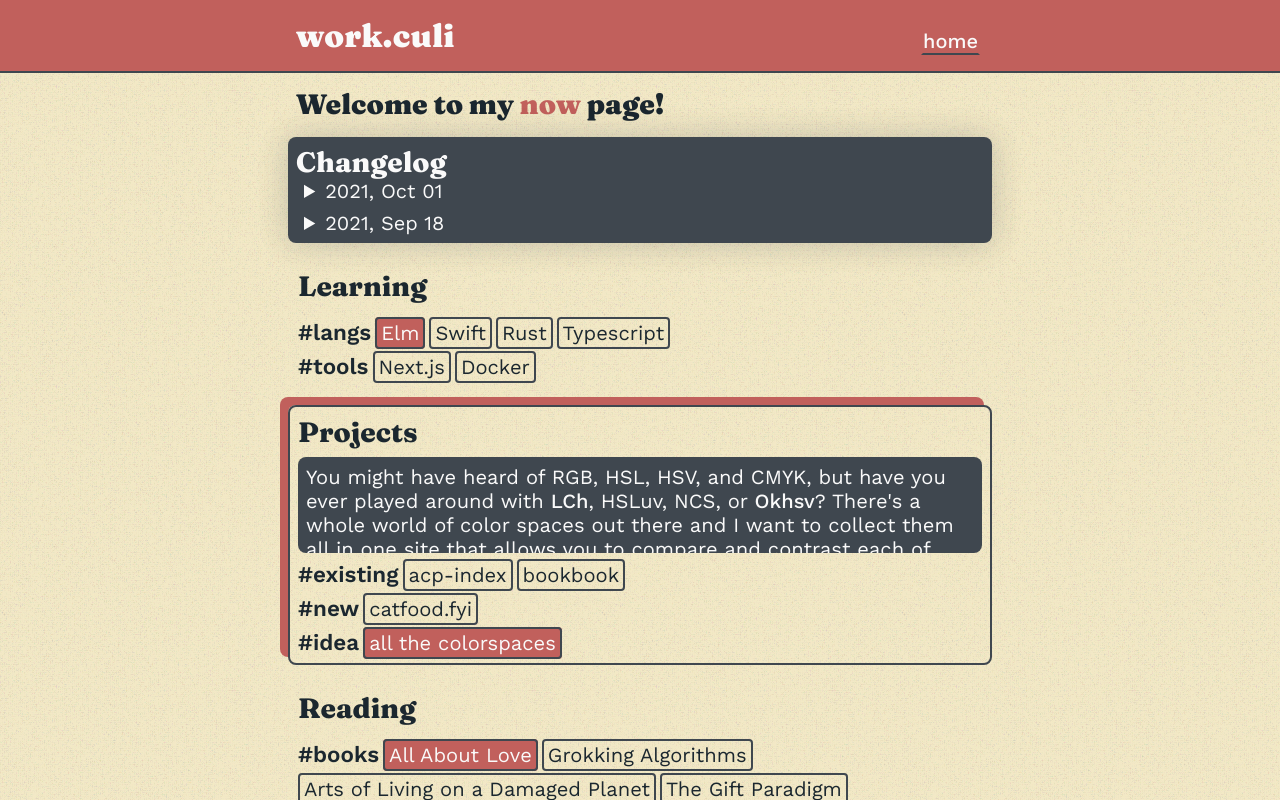
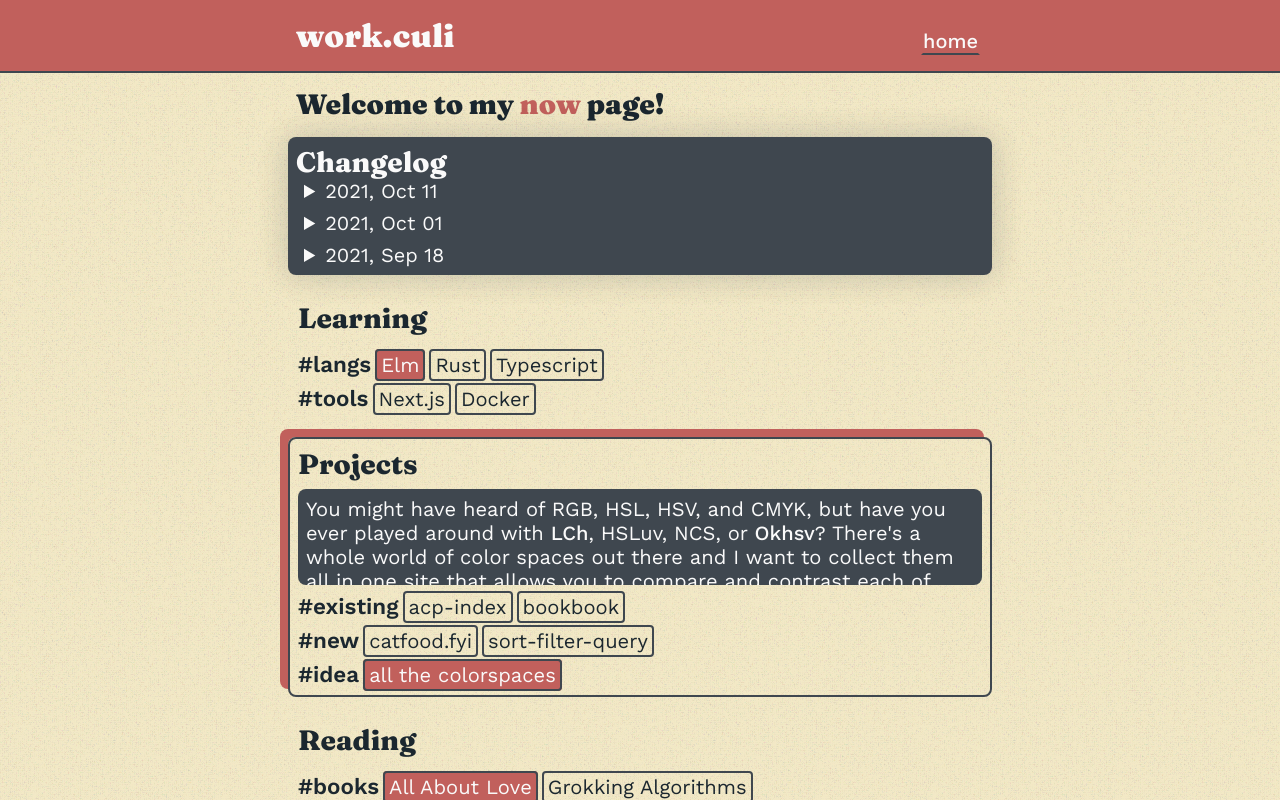
Before and after one commit to tif-calin/portfolio.culi.page, a React app: page /now in a window 1280 px wide. Shown: the top 800 px of the page. Built offline with nearby package versions, Linux system fonts and the light colour scheme.

Commit message:
update now page 21/oct11

```diff
--- a/src/components/now/NowPage.jsx
+++ b/src/components/now/NowPage.jsx
@@ -21,6 +21,13 @@ const NowPage = () => {
       <section className="changelog-page">
         <h2>Changelog</h2>
         <details>
+          <summary>2021, Oct 11</summary>
+          <ul>
+            <li>learning_tools_next.js</li>
+            <li>projects_new_sort-filter-query</li>
+          </ul>
+        </details>
+        <details>
           <summary>2021, Oct 01</summary>
           <ul>
             <span>learning_tools_next.js</span>
@@ -40,12 +47,12 @@ const NowPage = () => {
         lists={{
           langs: {
             Elm: <p>I'm in love with the design philosophy behind this project. I've been going through the Elm docs (which doubles as a tutorial) as well as exercises on <a href="https://exercism.org/tracks/elm" target="_blank" rel="noreferrer">exercism.org</a>.</p>,
-            Swift: <p>A friend of mine recently asked if I wanted to help them make a mood ring Apple Watch app. So I've been learning Swift.</p>,
+            // Swift: <p>A friend of mine recently asked if I wanted to help them make a mood ring Apple Watch app. So I've been learning Swift.</p>,
             Rust: <p>Rust is so in right now! It's a language I've wanted to learn for a long time and after going through this amazing introductory <a href="https://fasterthanli.me/articles/a-half-hour-to-learn-rust" target="_blank" rel="noreferrer">tutorial</a>, I got really motivated to dig in deeper. Soon I'll be able to <a href="https://github.com/ansuz/RIIR" target="_blank" rel="noreferrer">RIIR</a>!</p>,
             Typescript: <p>I've been practicing Typescript for a couple of months. I have a really solid understanding of Javascript and have experience with statically typed languages (Java and C++) so the basics were really easy to pick up.</p>
           },
           tools: {
-            'Next.js': <p>The Next.js docs have a great tutorial on their site for building a blog with Next. I'm working through that right now and I'm really impressed by Next so far.</p>,
+            'Next.js': <p>I just finished building the next.js blog that the docs have you build. I've converted it to Typescript and have started customizing it. I also wrote my first blog post and published the blog using Vercel to <a href="https://blog.culi.page/">blog.culi.page</a>. Right now I'm working on buiding some custom components I'd like to use for my blog posts (e.g. references, headings with anchors, etc) and am trying to figure out how to hack remark.js to let me use React components in markdown.</p>,
             Docker: <p>While in college, I wrote a Discord bot in Python to message our discord whenever the our student senate website was updated with a new bill. At some point I was trying to give the program to a friend who could run it 24/7 and he casually told me to "just put it in a Docker container." To this day, I'm still working on porting old Python projects into Docker containers. Right now I want to take some Python code I wrote to scrape website for catfood data for a project I'm working on (see: catfood.fyi below).</p>,
             // Redis: <p>I've recently realized Redis is not just a way to supplement your database but can actually BE your database. So I've been digging into it more deeply to see how I could implement it in some of my side projects.</p>
           }
@@ -69,6 +76,14 @@ const NowPage = () => {
             // 'mood ring apple watch app': <p>A friend of mine wanted to work on an Apple Watch app. I'm fascinated by the different design philosophies that have to be adapted to make a good app on such a medium. The end goal is some sort of "mood ring" app that takes into account biometric data! Right now I'm mostly just practicing my Swift.</p>,
             'catfood.fyi': <><p>I wrote a couple of Python scrapers before to scrape catfood data from various sites. This was mostly for my own personal benefit at first (I have two lovely cats). I wanted to collect macronutrient, price, and ingredient data and then analyze to find the best quality and lowest costing (did you know catfood had the highest increase in shoplifting rates of any grocery store product during the pandemic??) catfoods available. I think this data and these tools could really come in handy to other cat parents and want to build out a website that allows people to access them. For now I'm trying to consolidate my various bits of relevant Python code to put into a public repo.</p>
             <p>I made a page outlining some of my goals for this project <a href="https://culi.page/cats">here</a>!</p>
+            </>,
+            'sort-filter-query': <>
+              <p>
+                My friend had a list of books they were using for a class they were teaching. It's just a resources for the students that wanted to dig deeper into some of the topics they covered. I thought that digging through a bunch of pdf files in a folder was just... terrible UI. So I hacked up some UI in vanilla HTML/JS that could read a JSON file that has more information about the books. The UI lets you sort, filter, and query the books to make it easier to find what you're looking for. You can filter by book length, published year, author, etc or query the book titles, author names, etc.
+              </p>
+              <p>
+                I like the idea of it just being this tiny (less than 20kb) html file that you can drop any json into, configure the config.json, and then open that with any browser to essentially browse any "list of things" json file that you'd want. I'm working on polishing it and publishing it to my site at <a href="https://culi.page/toys">culi.page/toys</a>.
+              </p>
             </>
           },
           idea: {
```
